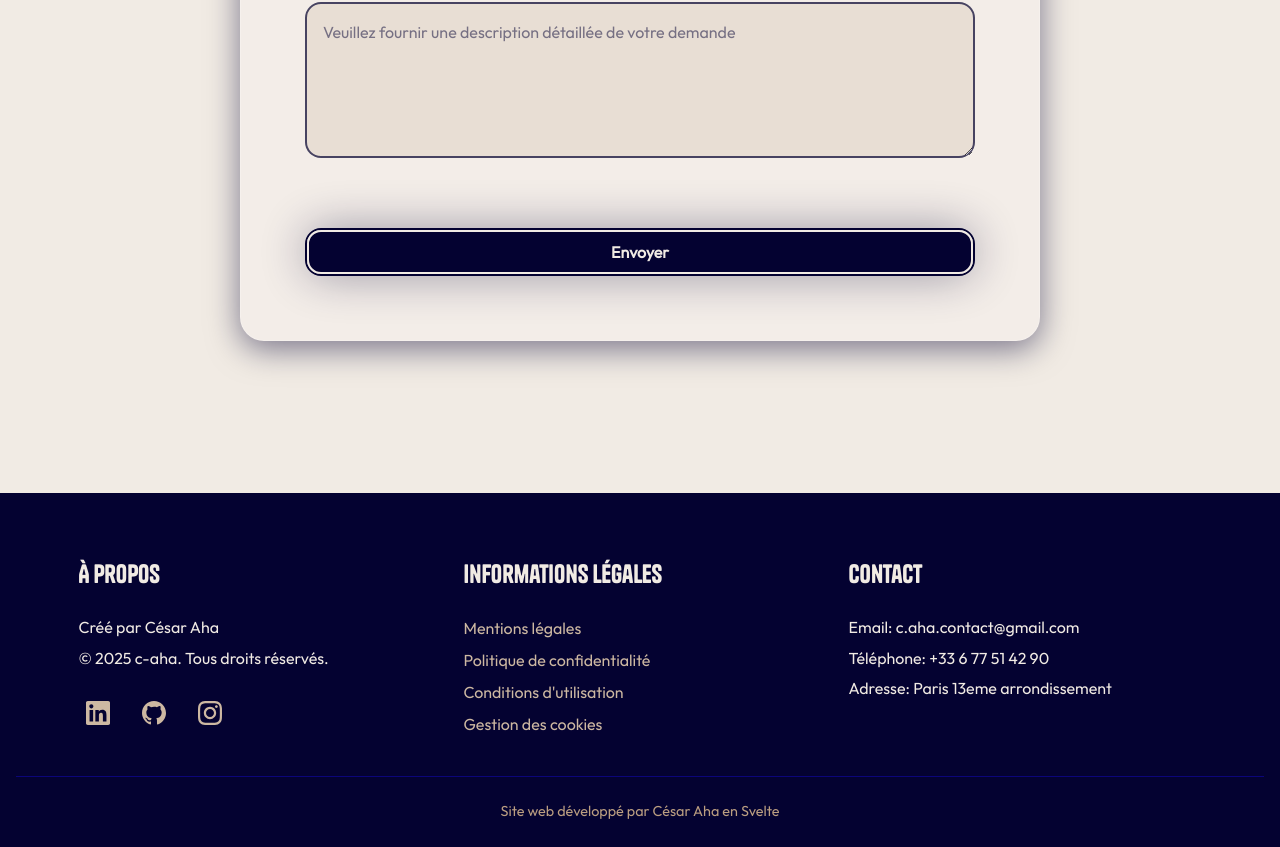
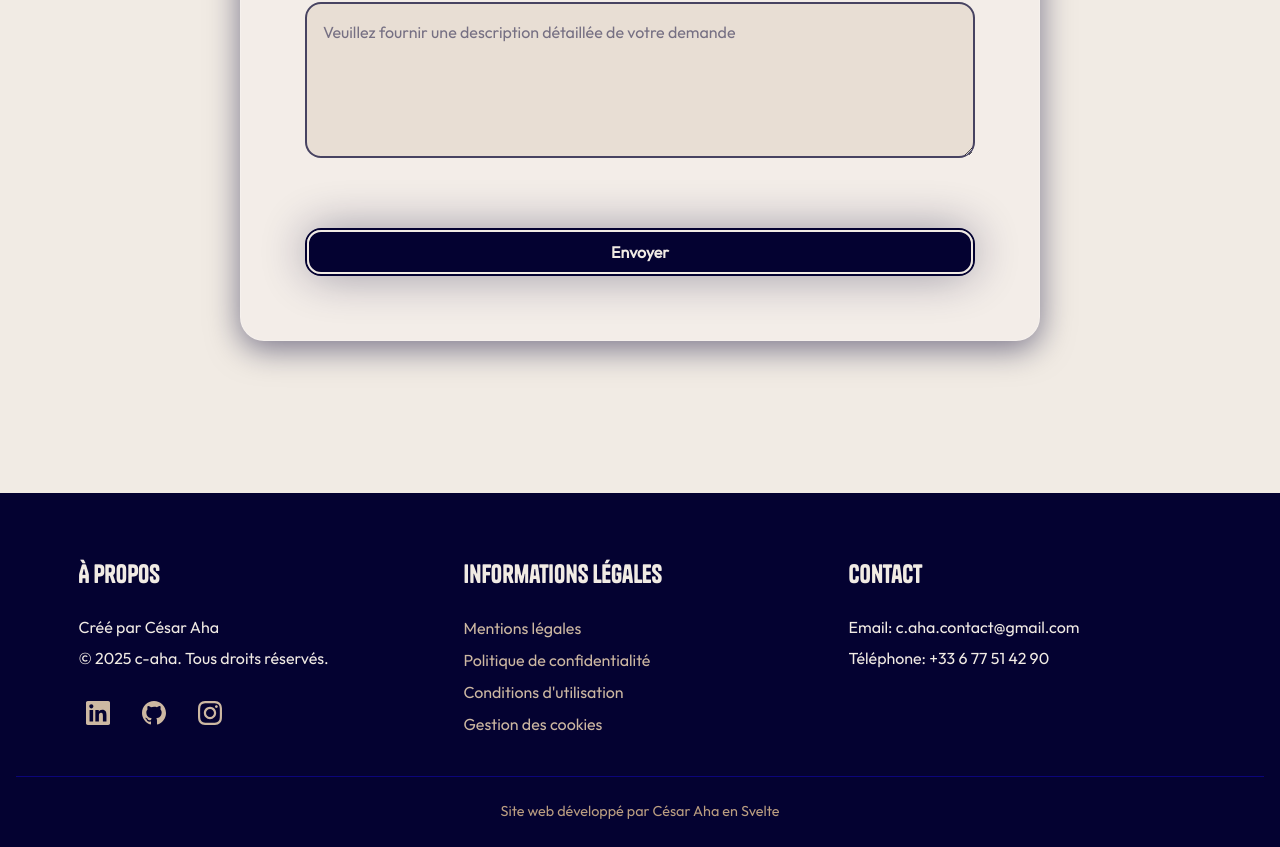
Before and after one commit to cesaraha/personal-website, a SvelteKit app: page / in a window 1280 px wide. Shown: the part 5770-6617 px from the top of the page. Built offline with nearby package versions, Linux system fonts and the light colour scheme.

Commit message:
Changes in name of Footer element
Name was changed from FooterExample to Footer

```diff
--- a/src/components/FooterExample.svelte
+++ b/src/components/Footer.svelte
@@ -87,7 +87,6 @@
       <h5>Contact</h5>
       <p>Email: c.aha.contact@gmail.com</p>
       <p>Téléphone: +33 6 77 51 42 90</p>
-      <p>Adresse: Paris 13eme arrondissement</p>
     </div>
   </div>
 
--- a/src/routes/+page.svelte
+++ b/src/routes/+page.svelte
@@ -57,7 +57,7 @@
 	import About from '../components/About.svelte';
 	import Contact from '../components/Contact.svelte';
 	import GridSectioned from '../components/GridSectioned.svelte';
-	import FooterExample from '../components/FooterExample.svelte';
+	import Footer from '../components/Footer.svelte';
 	import { currentLanguage } from '../stores/language.js';
 	import { getTranslation } from '../lib/translations.js';
 
@@ -181,4 +181,4 @@
 		submitError={t.contact.submit.error}
 	/>
 </section>
-<FooterExample />
+<Footer />
```
